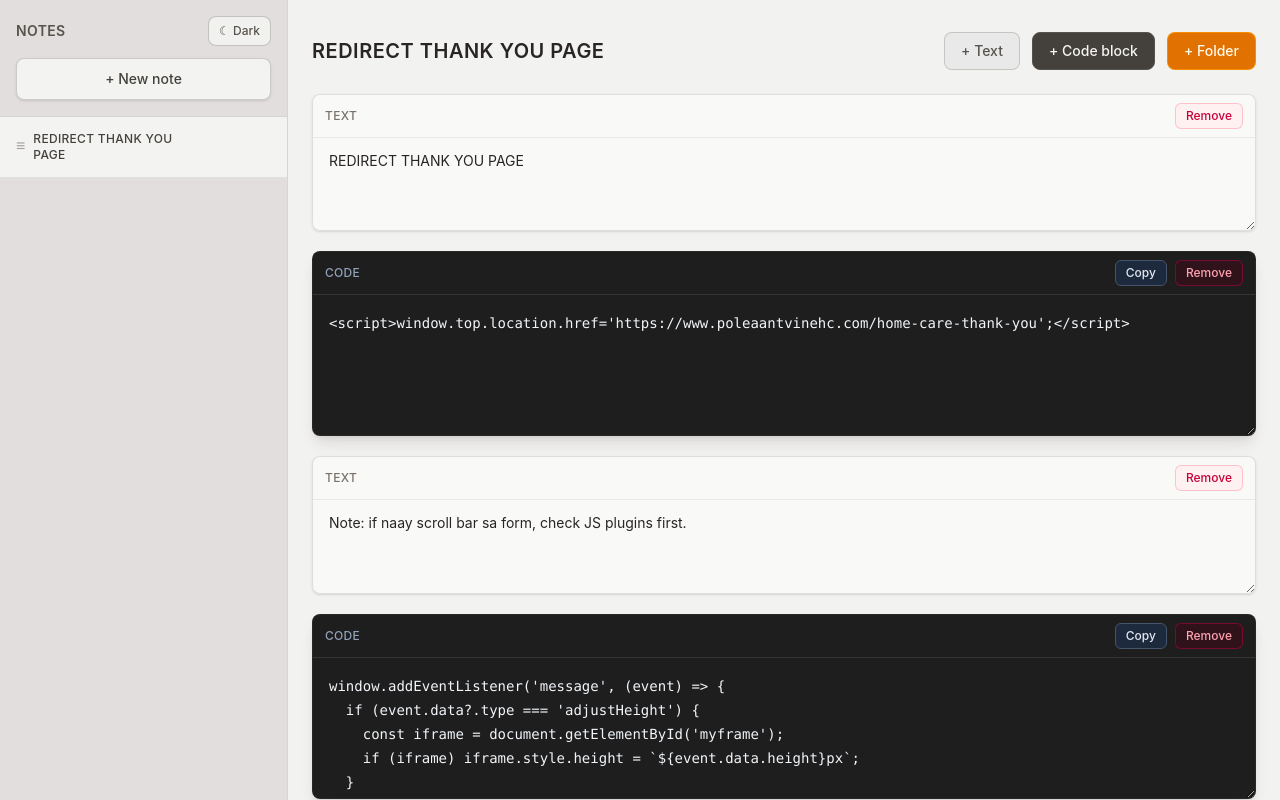
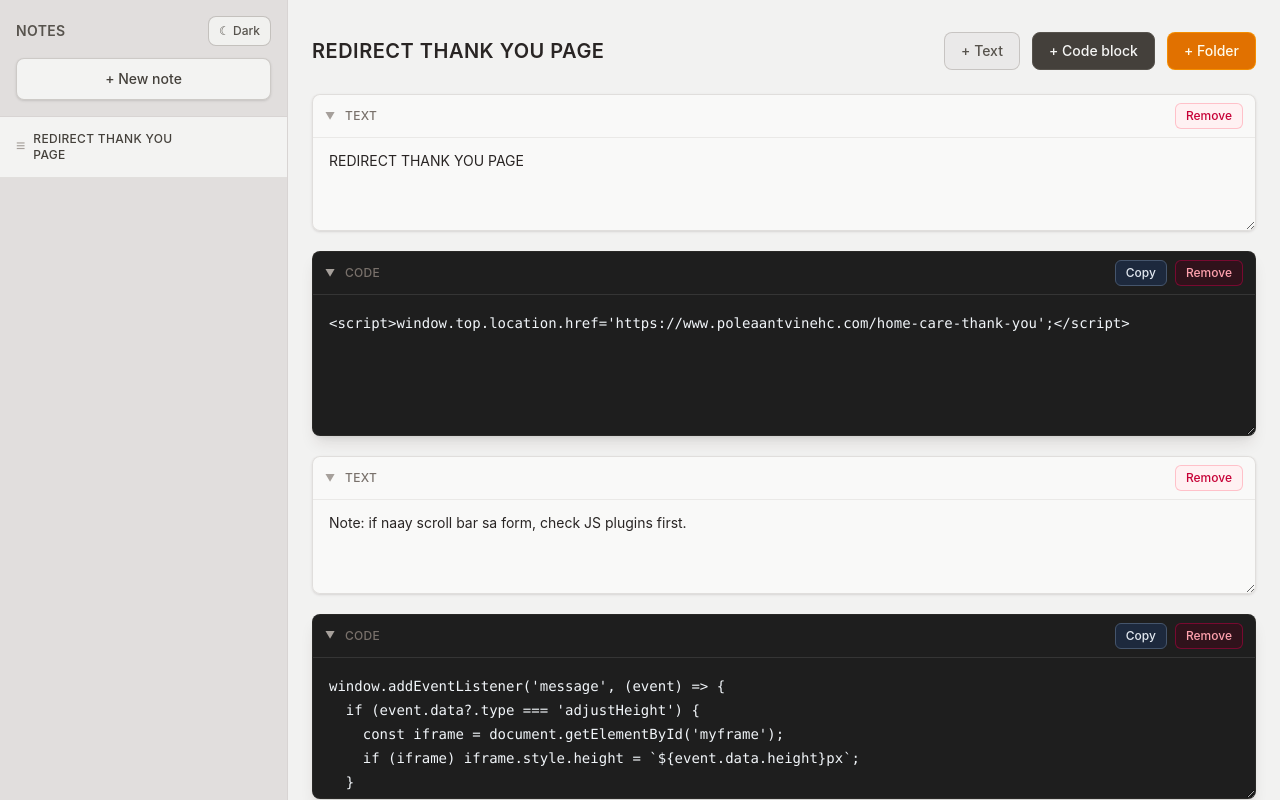
Before and after one commit to Hardev2/NoteCode, a React (Vite) app: page / in a window 1280 px wide. Built offline with nearby package versions, Linux system fonts and the light colour scheme.

Commit message:
collapse functionality

```diff
--- a/src/App.jsx
+++ b/src/App.jsx
@@ -1,4 +1,5 @@
 import { useEffect, useMemo, useState } from "react";
+import CollapsibleSection from "./components/CollapsibleSection";
 import FolderSection from "./components/FolderSection";
 
 const storageKey = "notecode.notes.v1";
@@ -139,6 +140,22 @@ export default function App() {
   const [activeId, setActiveId] = useState(notes[0]?.id ?? null);
   const [copiedBlockId, setCopiedBlockId] = useState("");
   const [pendingDeleteId, setPendingDeleteId] = useState(null);
+  const [collapsedSectionIds, setCollapsedSectionIds] = useState(() => new Set());
+
+  const toggleSectionCollapsed = (sectionId) => {
+    setCollapsedSectionIds((prev) => {
+      const next = new Set(prev);
+      if (next.has(sectionId)) next.delete(sectionId);
+      else next.add(sectionId);
+      return next;
+    });
+  };
+
+  const sectionPreview = (content) => {
+    const line = (content || "").split("\n").find((l) => l.trim()) ?? "";
+    if (!line) return "Empty";
+    return line.length > 72 ? `${line.slice(0, 72)}…` : line;
+  };
 
   const activeNote = useMemo(
     () => notes.find((note) => note.id === activeId) ?? null,
@@ -294,24 +311,28 @@ export default function App() {
   };
 
   const renderSection = (section) => {
+    const collapsed = collapsedSectionIds.has(section.id);
+
     if (section.type === "label") {
       return (
-        <div
+        <CollapsibleSection
           key={section.id}
-          className="overflow-hidden rounded-lg border border-stone-300/70 bg-stone-50/90 shadow-sm dark:border-slate-700 dark:bg-slate-900/50"
-        >
-          <div className="flex items-center justify-between gap-2 border-b border-stone-200/80 px-3 py-2 dark:border-slate-700/80">
-            <span className="text-xs font-medium uppercase tracking-wide text-stone-500 dark:text-slate-400">
-              Text
-            </span>
+          label="Text"
+          collapsed={collapsed}
+          onToggle={() => toggleSectionCollapsed(section.id)}
+          preview={sectionPreview(section.content)}
+          shellClassName="overflow-hidden rounded-lg border border-stone-300/70 bg-stone-50/90 shadow-sm dark:border-slate-700 dark:bg-slate-900/50"
+          headerClassName="flex items-center justify-between gap-2 border-b border-stone-200/80 px-3 py-2 dark:border-slate-700/80"
+          headerActions={
             <button
               type="button"
               onClick={() => deleteSection(activeNote.id, section.id)}
-              className="rounded-md border border-rose-300/60 bg-rose-50 px-2.5 py-1 text-xs font-medium text-rose-700 transition hover:bg-rose-100 focus-visible:outline-none focus-visible:ring-2 focus-visible:ring-rose-400/60 dark:border-rose-900/60 dark:bg-rose-950/50 dark:text-rose-400 dark:hover:bg-rose-950/80 dark:focus-visible:ring-rose-500"
+              className="shrink-0 rounded-md border border-rose-300/60 bg-rose-50 px-2.5 py-1 text-xs font-medium text-rose-700 transition hover:bg-rose-100 focus-visible:outline-none focus-visible:ring-2 focus-visible:ring-rose-400/60 dark:border-rose-900/60 dark:bg-rose-950/50 dark:text-rose-400 dark:hover:bg-rose-950/80 dark:focus-visible:ring-rose-500"
             >
               Remove
             </button>
-          </div>
+          }
+        >
           <textarea
             value={section.content}
             onChange={(e) => updateSection(activeNote.id, section.id, e.target.value)}
@@ -319,7 +340,7 @@ export default function App() {
             rows={Math.max(3, section.content.split("\n").length)}
             className="custom-scrollbar block w-full resize-y border-0 bg-transparent px-4 py-3 text-sm leading-relaxed text-stone-800 outline-none placeholder:text-stone-400 focus:ring-0 dark:text-slate-200 dark:placeholder:text-slate-500"
           />
-        </div>
+        </CollapsibleSection>
       );
     }
 
@@ -340,13 +361,16 @@ export default function App() {
     }
 
     return (
-      <div
+      <CollapsibleSection
         key={section.id}
-        className="overflow-hidden rounded-lg border border-stone-700/30 bg-[#1e1e1e] shadow-lg dark:border-slate-700/50 dark:bg-[#141414]"
-      >
-        <div className="flex items-center justify-between gap-2 border-b border-white/10 px-3 py-2">
-          <span className="text-xs font-medium uppercase tracking-wide text-slate-400">Code</span>
-          <div className="flex items-center gap-2">
+        label="Code"
+        collapsed={collapsed}
+        onToggle={() => toggleSectionCollapsed(section.id)}
+        preview={sectionPreview(section.content)}
+        shellClassName="overflow-hidden rounded-lg border border-stone-700/30 bg-[#1e1e1e] shadow-lg dark:border-slate-700/50 dark:bg-[#141414]"
+        headerClassName="flex items-center justify-between gap-2 border-b border-white/10 px-3 py-2"
+        headerActions={
+          <div className="flex shrink-0 items-center gap-2">
             <button
               type="button"
               onClick={() => copyContent(section.content, section.id)}
@@ -362,7 +386,8 @@ export default function App() {
               Remove
             </button>
           </div>
-        </div>
+        }
+      >
         <textarea
           value={section.content}
           onChange={(e) => updateSection(activeNote.id, section.id, e.target.value)}
@@ -371,7 +396,7 @@ export default function App() {
           className="custom-scrollbar block w-full resize-y border-0 bg-transparent px-4 py-4 font-mono text-sm leading-6 text-slate-100 outline-none placeholder:text-slate-500 focus:ring-0"
           style={{ minHeight: "140px" }}
         />
-      </div>
+      </CollapsibleSection>
     );
   };
 
--- /dev/null
+++ b/src/components/CollapsibleSection.jsx
@@ -0,0 +1,37 @@
+export default function CollapsibleSection({
+  label,
+  collapsed,
+  onToggle,
+  headerActions,
+  children,
+  shellClassName,
+  headerClassName,
+  preview,
+}) {
+  return (
+    <div className={shellClassName}>
+      <div className={headerClassName}>
+        <button
+          type="button"
+          onClick={onToggle}
+          className="flex min-w-0 flex-1 items-center gap-2 text-left focus-visible:outline-none focus-visible:ring-2 focus-visible:ring-stone-400/60 dark:focus-visible:ring-slate-500"
+          aria-expanded={!collapsed}
+        >
+          <span className="w-3 shrink-0 text-[10px] text-stone-400 dark:text-slate-500" aria-hidden>
+            {collapsed ? "▶" : "▼"}
+          </span>
+          <span className="text-xs font-medium uppercase tracking-wide text-stone-500 dark:text-slate-400">
+            {label}
+          </span>
+          {collapsed && preview ? (
+            <span className="min-w-0 truncate text-xs font-normal normal-case tracking-normal text-stone-400 dark:text-slate-500">
+              {preview}
+            </span>
+          ) : null}
+        </button>
+        {headerActions}
+      </div>
+      {!collapsed ? children : null}
+    </div>
+  );
+}
```
